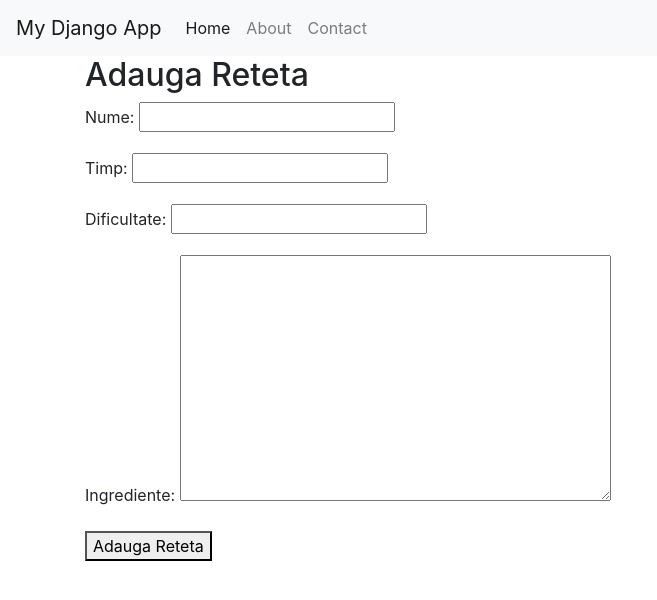
After one commit to StefanVlad0/GAD-project, a Django app: page /adauga-reteta/ in a window 1280 px wide. The commit adds this page. Shown: the top 600 px of the page, without its empty margins (0-657 px from the left). Run offline with Django 5.2, Linux system fonts and the light colour scheme; some libraries are stand-ins or nearby versions.

Commit message:
adaugare retete

```diff
--- /dev/null
+++ b/site_retete/site_retete_app/forms.py
@@ -0,0 +1,7 @@
+from django import forms
+from .models import Reteta
+
+class AdaugaRetetaForm(forms.ModelForm):
+    class Meta:
+        model = Reteta
+        fields = ['nume', 'timp', 'dificultate', 'ingrediente']
--- /dev/null
+++ b/site_retete/site_retete_app/templates/adauga_reteta.html
@@ -0,0 +1,11 @@
+<!-- templates/adauga_reteta.html -->
+{% extends "base.html" %}
+{% block title %} Adauga Reteta {% endblock %}
+{% block content %}
+<h2>Adauga Reteta</h2>
+<form method="post" action="{% url 'adauga_reteta' %}">
+    {% csrf_token %}
+    {{ form.as_p }}
+    <button type="submit">Adauga Reteta</button>
+</form>
+{% endblock %}
--- a/site_retete/site_retete_app/templates/home.html
+++ b/site_retete/site_retete_app/templates/home.html
@@ -2,6 +2,7 @@
 {% block title %} Lista de Retete {% endblock %}
 {% block content %}
 <h2>Lista de Retete</h2>
+<a href="{% url 'adauga_reteta' %}">Adauga Reteta</a>
 <ul>
     {% for reteta in retete %}
         <li>
--- a/site_retete/site_retete_app/templates/lista_retete.html
+++ b/site_retete/site_retete_app/templates/lista_retete.html
@@ -2,6 +2,7 @@
 {% block title %} Lista de Retete {% endblock %}
 {% block content %}
 <h2>Lista de Retete</h2>
+<a href="{% url 'adauga_reteta' %}">Adauga Reteta</a>
 <ul>
     {% for reteta in retete %}
         <li>
--- a/site_retete/site_retete_app/urls.py
+++ b/site_retete/site_retete_app/urls.py
@@ -1,6 +1,8 @@
 from django.urls import path
 from . import views
+from .views import adauga_reteta
 
 urlpatterns = [
     path("", views.home, name="home"),
+    path('adauga-reteta/', adauga_reteta, name='adauga_reteta')
 ]
--- a/site_retete/site_retete_app/views.py
+++ b/site_retete/site_retete_app/views.py
@@ -1,5 +1,6 @@
-from django.shortcuts import render, HttpResponse
+from django.shortcuts import render, HttpResponse, redirect
 from .models import Reteta
+from .forms import AdaugaRetetaForm
 # Create your views here.
 
 
@@ -23,3 +24,14 @@ def home(request):
     #     # Adăugați mai multe rețete aici
     # ]
     return render(request, "home.html", {'retete': retete})
+
+def adauga_reteta(request):
+    if request.method == 'POST':
+        form = AdaugaRetetaForm(request.POST)
+        if form.is_valid():
+            form.save()
+            return redirect('home')
+    else:
+        form = AdaugaRetetaForm()
+
+    return render(request, 'adauga_reteta.html', {'form': form})
```
